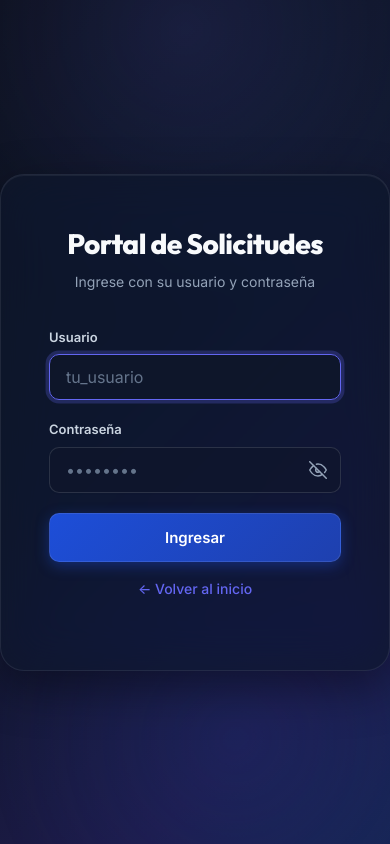
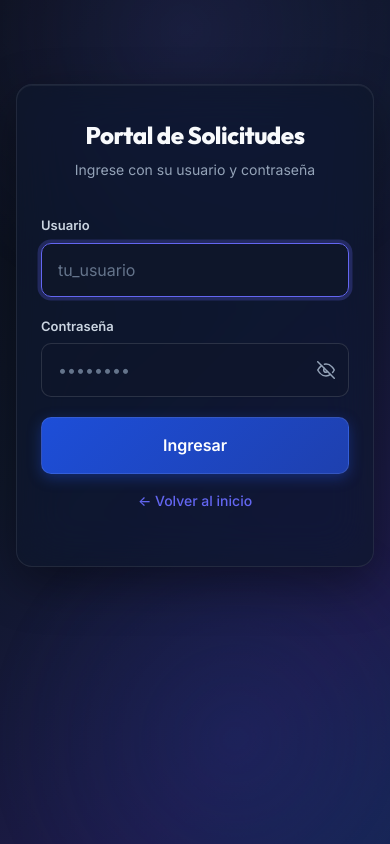
Before and after one commit to karen-pro23/SOLICITUDES-DISI, a React (Vite) app: page /login in a window 390 px wide. Built offline with nearby package versions, Linux system fonts and the light colour scheme; the HTML template or start-up script is replaced by a standard one.

Commit message:
feat: touch-friendly en todas las páginas - forms, detail, login, admin

```diff
--- a/src/pages/AdminPage.css
+++ b/src/pages/AdminPage.css
@@ -687,3 +687,71 @@
     gap: 0.75rem;
   }
 }
+
+/* ── Mobile Touch Overrides ────────────────────── */
+
+@media (max-width: 768px) {
+  .admin-page {
+    padding: 0;
+  }
+
+  .admin-card {
+    padding: 1rem;
+    border-radius: 10px;
+    margin-bottom: 1rem;
+  }
+
+  .admin-form-card {
+    padding: 1.25rem;
+    border-radius: 10px;
+  }
+
+  .admin-form {
+    max-width: 100%;
+  }
+
+  .admin-table-container {
+    overflow-x: auto;
+    -webkit-overflow-scrolling: touch;
+    margin: 0 -1rem;
+    padding: 0 1rem;
+  }
+
+  .admin-table {
+    min-width: 600px;
+  }
+
+  .admin-table th,
+  .admin-table td {
+    padding: 0.75rem 0.625rem;
+    font-size: 0.8125rem;
+  }
+
+  .btn {
+    min-height: 44px;
+    padding: 0.75rem 1.25rem;
+  }
+
+  .btn-sm {
+    min-height: 36px;
+    padding: 0.5rem 0.875rem;
+  }
+
+  .mgmt-icon-btn {
+    width: 40px;
+    height: 40px;
+  }
+
+  .mgmt-search {
+    width: 100%;
+  }
+
+  .mgmt-search input {
+    min-height: 44px;
+  }
+
+  select {
+    min-height: 44px;
+    font-size: 16px;
+  }
+}
--- a/src/pages/LoginPage.css
+++ b/src/pages/LoginPage.css
@@ -168,3 +168,34 @@
   font-size: 1.5rem;
   box-shadow: 0 4px 14px rgba(0, 0, 0, 0.2);
 }
+
+/* ── Mobile Touch ────────────────────────── */
+
+@media (max-width: 640px) {
+  .login-page {
+    padding: 1rem;
+    align-items: flex-start;
+    padding-top: 10vh;
+  }
+
+  .login-card {
+    padding: 2rem 1.5rem;
+    border-radius: 16px;
+  }
+
+  .login-header h1 {
+    font-size: 1.5rem;
+  }
+
+  .login-page .form-group input {
+    padding: 1rem;
+    font-size: 16px;
+    min-height: 48px;
+  }
+
+  .login-page .btn-primary {
+    padding: 1rem;
+    font-size: 1rem;
+    min-height: 52px;
+  }
+}
--- a/src/pages/RequestDetail.css
+++ b/src/pages/RequestDetail.css
@@ -870,3 +870,57 @@
   gap: 0.25rem;
   margin-left: auto;
 }
+
+/* ── Mobile Touch Styles ────────────────────── */
+
+@media (max-width: 768px) {
+  .detail-card {
+    padding: 1.25rem;
+    margin-bottom: 1rem;
+    border-radius: 10px;
+  }
+
+  .detail-head {
+    flex-direction: column;
+    gap: 0.75rem;
+  }
+
+  .detail-meta {
+    grid-template-columns: 1fr;
+  }
+
+  .status-actions {
+    flex-wrap: wrap;
+    gap: 0.5rem;
+  }
+
+  .status-actions .btn {
+    min-height: 44px;
+    flex: 1;
+    min-width: 0;
+  }
+
+  .comment-form textarea {
+    min-height: 100px;
+    font-size: 16px;
+  }
+
+  .comment {
+    padding: 0.875rem;
+  }
+
+  .attachment-item {
+    flex-direction: column;
+    align-items: flex-start;
+    gap: 0.5rem;
+  }
+
+  .attachment-actions {
+    margin-left: 0;
+    width: 100%;
+  }
+
+  .attachment-actions .btn {
+    flex: 1;
+  }
+}
--- a/src/pages/RequestForm.css
+++ b/src/pages/RequestForm.css
@@ -196,6 +196,41 @@
 @media (max-width: 640px) {
   .form-row {
     grid-template-columns: 1fr;
+  }
+
+  .request-form {
+    padding: 1.25rem;
+    border-radius: 12px;
+  }
+
+  .form-group input,
+  .form-group textarea,
+  .form-group select {
+    padding: 0.875rem 1rem;
+    font-size: 16px;
+    min-height: 48px;
+  }
+
+  .form-group label {
+    font-size: 0.9375rem;
+    margin-bottom: 0.625rem;
+  }
+
+  .step-actions {
+    flex-direction: column;
+    gap: 0.75rem;
+  }
+
+  .step-actions .btn {
+    width: 100%;
+  }
+
+  .quick-templates {
+    flex-wrap: wrap;
+  }
+
+  .quick-template-btn {
+    min-height: 40px;
   }
 }
 
```
